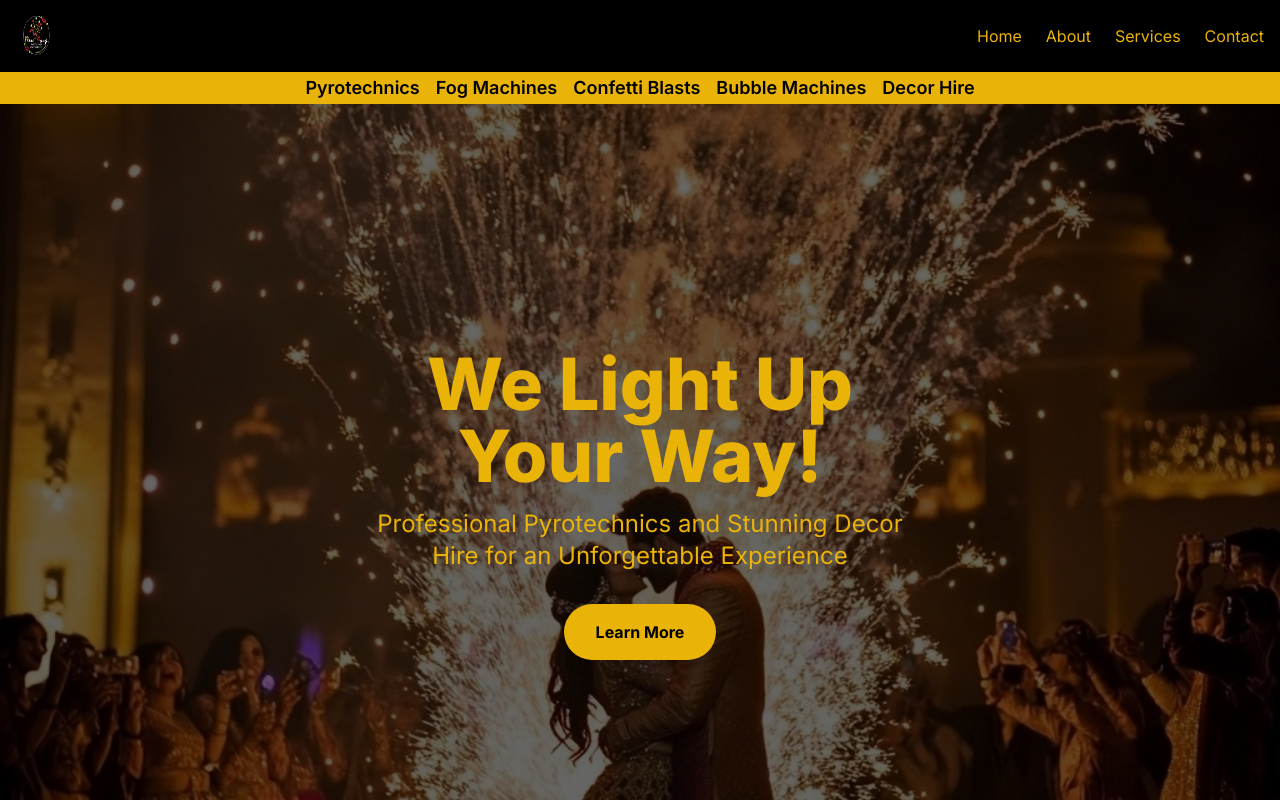
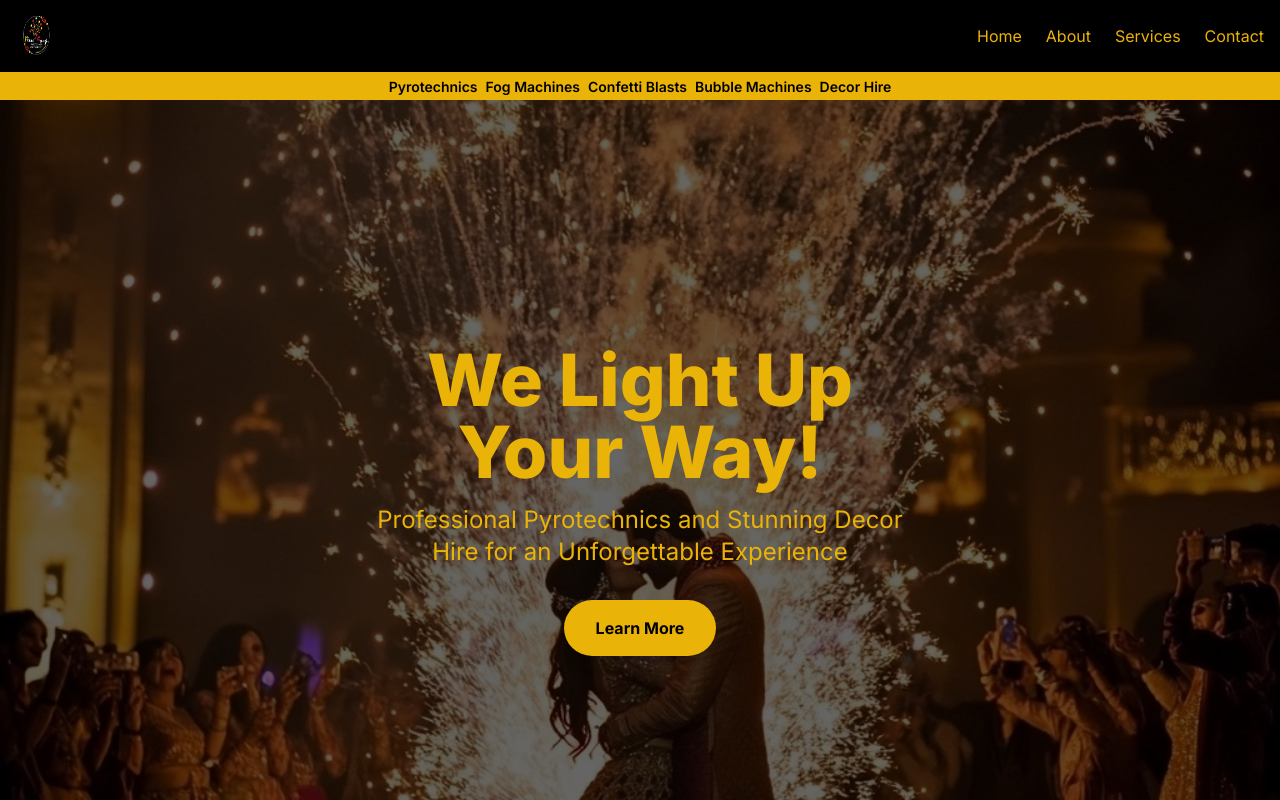
Before and after one commit to Uvaancovie/flare-frenzi, a Next.js app: page / in a window 1280 px wide. Shown: the top 800 px of the page. Built offline with nearby package versions, Linux system fonts and the light colour scheme.

Commit message:
i made changes to the animated banner

```diff
--- a/app/components/AnimatedBanner.tsx
+++ b/app/components/AnimatedBanner.tsx
@@ -16,7 +16,7 @@ const AnimatedBanner: React.FC = () => {
     <div className="bg-yellow-500 text-black py-0.5">
       <div className="container mx-auto text-center">
         {services.map((service, index) => (
-          <Link key={index} href={service.href} className="text-lg font-semibold mx-2 hover:text-red-500">
+          <Link key={index} href={service.href} className="text-sm font-semibold mx-1 hover:text-red-500">
             {service.name}
           </Link>
         ))}
```
